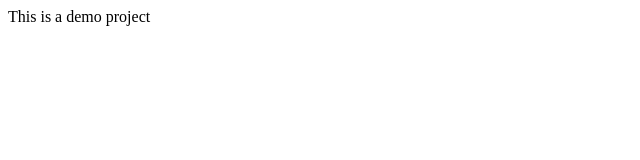
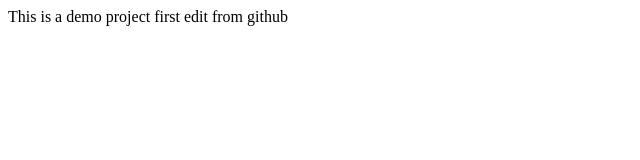
Before and after one commit to MilanBariya/new-demo, a plain HTML site: page index.html in a window 1280 px wide. Shown: the whole page, without its empty margins (0-640 px from the left). Drawn offline with Linux system fonts and the light colour scheme.

Commit message:
first update from github

```diff
--- a/index.html
+++ b/index.html
@@ -8,5 +8,6 @@
 </head>
 <body>
     This is a demo project
+    first edit from github
 </body>
 </html>
```
